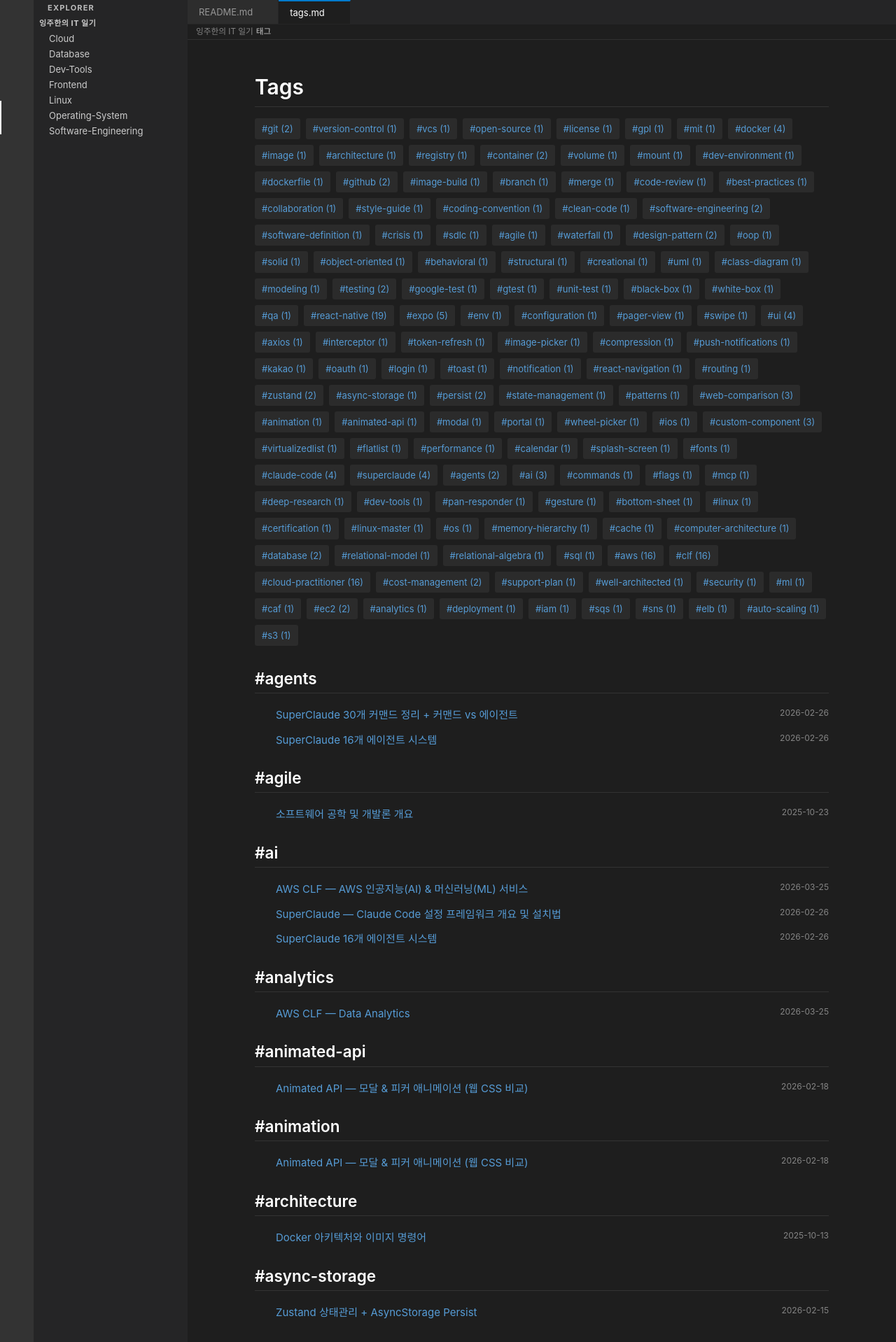
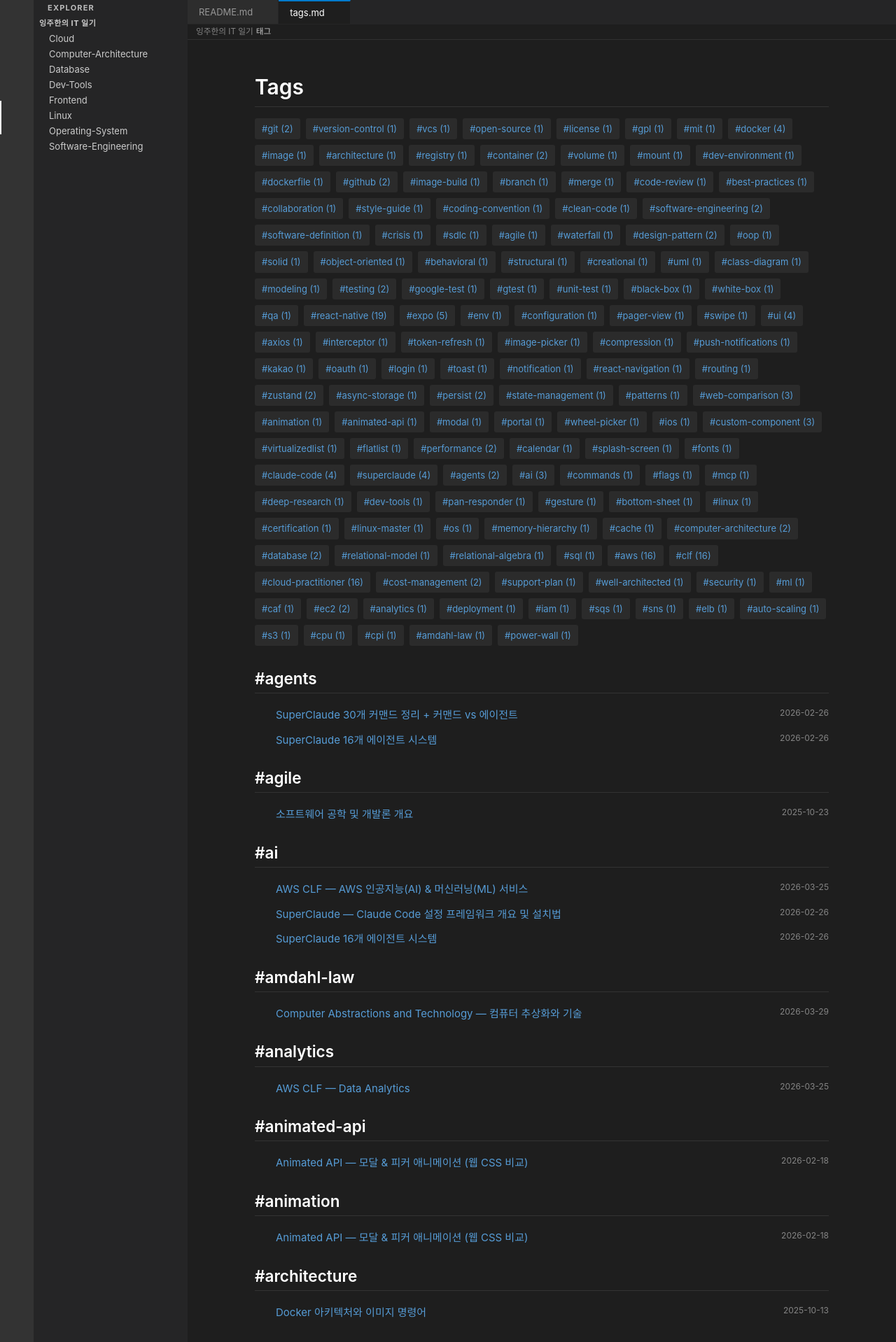
Before and after one commit to l2juhan/l2juhan.github.io, a Jekyll site: the page built from _pages/tags.md, in a window 1280 px wide. Shown: the top 1918 px of the page at 70% size. Built offline with Jekyll 4.4.1, drawn with Linux system fonts in a browser that asks for light colours; a style sheet for code colours, icons or effects is not loaded; part of the change alters nothing that is shown; some of the changed text lies outside the part shown.

Commit message:
Add Computer Abstractions and Technology post, update skill with formula rules
- 컴퓨터구조론 Ch.1 블로그 포스트 작성 (이미지 8장 포함)
- blog-post-writer-file 스킬에 수식 코드블록 규칙 추가

Co-Authored-By: Claude Opus 4.6 (1M context) <noreply@anthropic.com>

````diff
--- /dev/null
+++ b/_posts/2026-03-29-computer-abstractions-and-technology.md
@@ -0,0 +1,347 @@
+---
+title: "Computer Abstractions and Technology — 컴퓨터 추상화와 기술"
+date: 2026-03-29
+categories: [Computer-Architecture]
+tags: [computer-architecture, performance, cpu, cpi, amdahl-law, power-wall]
+description: "컴퓨터 구조의 핵심 추상화 계층, 성능 측정 방법, 전력 장벽, 멀티프로세서 전환까지 정리한다."
+---
+
+컴퓨터는 어떻게 구성되고, 성능은 어떻게 측정하는가. 컴퓨터 구조론의 첫 번째 챕터에서 다루는 핵심 개념들을 정리한다.
+
+## 컴퓨터의 분류
+
+컴퓨터는 용도에 따라 크게 네 가지로 나뉜다.
+
+| 분류 | 특징 |
+|---|---|
+| **개인용 컴퓨터(PC)** | 범용, 비용/성능 트레이드오프 |
+| **서버** | 네트워크 기반, 높은 용량·성능·신뢰성 |
+| **슈퍼컴퓨터** | 서버의 일종, 고성능 과학/공학 연산 특화 |
+| **임베디드 컴퓨터** | 시스템 내부에 내장, 전력/성능/비용 제약 엄격 |
+
+### Post-PC 시대
+
+스마트폰과 태블릿 같은 **개인 휴대 장치(PMD, Personal Mobile Device)**가 PC를 대체하고 있다. 소프트웨어의 일부는 PMD에서, 나머지는 **클라우드(Cloud)**에서 실행되는 구조가 보편화되었다. Amazon, Google 같은 기업이 운영하는 **창고 규모 컴퓨터(WSC, Warehouse Scale Computer)**가 이를 뒷받침한다.
+
+## 컴퓨터 구조의 7가지 핵심 아이디어
+
+1. **추상화(Abstraction)**를 통한 설계 단순화
+2. **공통 경우를 빠르게(Make the common case fast)**
+3. **병렬성(Parallelism)**을 통한 성능 향상
+4. **파이프라이닝(Pipelining)** — 단계별 처리로 처리량 증가
+5. **예측(Prediction)** — 분기 예측 등을 통한 성능 향상
+6. **메모리 계층(Hierarchy of memories)** — 빠르고 비싼 메모리 + 크고 싼 메모리 조합
+7. **중복(Redundancy)**을 통한 신뢰성 확보
+
+이 7가지 아이디어는 컴퓨터 구조 전반에 걸쳐 반복적으로 등장한다.
+
+## 프로그램 아래의 세계
+
+컴퓨터 시스템은 세 개의 층으로 구성된다.
+
+![소프트웨어-하드웨어 계층 구조](/assets/images/posts/computer-abstractions-and-technology/computer-abstractions-and-technology-1.png)
+
+- **응용 소프트웨어(Application Software)**: 고급 언어(HLL)로 작성
+- **시스템 소프트웨어(System Software)**: 컴파일러(HLL → 기계어 변환), 운영체제(I/O 관리, 메모리 관리, 태스크 스케줄링)
+- **하드웨어(Hardware)**: 프로세서, 메모리, I/O 컨트롤러
+
+### 프로그램 코드의 수준
+
+고급 언어로 작성된 코드가 실제 하드웨어에서 실행되기까지 여러 단계의 변환을 거친다.
+
+![프로그램 코드 변환 과정](/assets/images/posts/computer-abstractions-and-technology/computer-abstractions-and-technology-2.png)
+
+```
+고급 언어 (C, Python 등)
+    ↓ 컴파일러
+어셈블리 언어 (MIPS 등)
+    ↓ 어셈블러
+기계어 (이진수)
+```
+
+- **고급 언어(HLL)**: 문제 영역에 가까운 추상화, 생산성과 이식성 제공
+- **어셈블리 언어**: 기계어를 사람이 읽을 수 있는 형태로 표현한 것
+- **기계어**: 하드웨어가 직접 처리하는 이진 표현
+
+## 컴퓨터의 구성 요소
+
+데스크톱, 서버, 임베디드 — 종류와 무관하게 모든 컴퓨터는 동일한 구성 요소를 갖는다.
+
+![컴퓨터 구성 요소 다이어그램](/assets/images/posts/computer-abstractions-and-technology/computer-abstractions-and-technology-3.png)
+
+- **입출력(I/O)**: 사용자 인터페이스(디스플레이, 키보드, 마우스), 저장 장치(HDD, SSD), 네트워크 어댑터
+- **프로세서(CPU)**:
+  - **데이터패스(Datapath)**: 데이터에 대한 연산 수행
+  - **제어(Control)**: 데이터패스, 메모리 등의 순서를 조율
+  - **캐시 메모리(Cache)**: 빠른 SRAM 기반의 임시 저장소
+- **메모리(Memory)**: 실행 중인 프로그램과 데이터를 보관
+
+### 추상화 계층
+
+복잡성을 다루기 위해 추상화를 사용한다. 핵심 추상화 인터페이스는 다음과 같다.
+
+- **명령어 집합 구조(ISA, Instruction Set Architecture)**: 하드웨어/소프트웨어 경계의 인터페이스
+- **응용 이진 인터페이스(ABI, Application Binary Interface)**: ISA + 시스템 소프트웨어 인터페이스
+- **구현(Implementation)**: 인터페이스 아래의 실제 구현 세부사항
+
+ISA가 동일하면, 다른 구현(implementation)을 사용하더라도 같은 소프트웨어를 실행할 수 있다.
+
+## 프로세서와 메모리 기술
+
+전자 기술의 발전은 컴퓨터 성능 향상의 근본 동력이다.
+
+| 연도 | 기술 | 상대 성능/비용 |
+|---|---|---|
+| 1951 | 진공관 | 1 |
+| 1965 | 트랜지스터 | 35 |
+| 1975 | 집적 회로(IC) | 900 |
+| 1995 | VLSI | 2,400,000 |
+| 2013 | ULSI | 250,000,000,000 |
+
+### IC 제조 공정
+
+실리콘(Silicon)은 반도체로서, 재료를 추가하여 도체·절연체·스위치 특성을 만들 수 있다. IC 제조 과정은 다음과 같다.
+
+![IC 제조 공정 흐름도](/assets/images/posts/computer-abstractions-and-technology/computer-abstractions-and-technology-4.png)
+
+```
+실리콘 잉곳 → 슬라이서 → 빈 웨이퍼 → 20~40단계 가공 → 패턴 웨이퍼
+→ 웨이퍼 테스트 → 다이서(절단) → 테스트된 다이 → 패키징 → 최종 테스트 → 출하
+```
+
+**수율(Yield)**은 웨이퍼 당 정상 작동하는 다이의 비율이다. 예를 들어 Intel Core 10세대의 경우, 300mm 웨이퍼에서 506개의 칩을 생산하며 10nm 공정을 사용한다.
+
+## 성능
+
+### 응답 시간과 처리량
+
+- **응답 시간(Response Time)**: 하나의 작업을 완료하는 데 걸리는 시간
+- **처리량(Throughput)**: 단위 시간당 처리하는 작업의 총량
+
+프로세서를 더 빠른 것으로 교체하면 응답 시간이 줄어든다. 프로세서를 더 추가하면 처리량이 늘어난다(응답 시간은 변하지 않을 수도 있다).
+
+### 상대 성능
+
+```
+Performance = 1 / Execution Time
+```
+
+"X가 Y보다 n배 빠르다"는 다음을 의미한다:
+
+```
+Performance_X / Performance_Y = Execution Time_Y / Execution Time_X = n
+```
+
+예: 프로그램 실행에 A는 10초, B는 15초 걸린다면, A는 B보다 **1.5배 빠르다** (15/10 = 1.5).
+
+### CPU 시간
+
+- **경과 시간(Elapsed Time)**: 처리, I/O, OS 오버헤드, 유휴 시간 포함한 전체 시간
+- **CPU 시간(CPU Time)**: 해당 작업의 처리에만 소요된 시간 (I/O, 다른 작업 제외)
+
+### 클럭
+
+디지털 하드웨어는 일정한 주기의 **클럭(Clock)**에 의해 동작한다.
+
+![CPU 클럭 파형 다이어그램](/assets/images/posts/computer-abstractions-and-technology/computer-abstractions-and-technology-5.png)
+
+- **클럭 주기(Clock Period)**: 한 클럭 사이클의 지속 시간. 예: 0.25ns = 250ps
+- **클럭 주파수(Clock Rate)**: 초당 사이클 수. 예: 4.0GHz = 4.0 × 10⁹ Hz
+
+단위 정리:
+
+| 시간 단위 | 값 | 주파수 단위 | 값 |
+|---|---|---|---|
+| ms (밀리) | 10⁻³ | KHz (킬로) | 10³ |
+| μs (마이크로) | 10⁻⁶ | MHz (메가) | 10⁶ |
+| ns (나노) | 10⁻⁹ | GHz (기가) | 10⁹ |
+| ps (피코) | 10⁻¹² | THz (테라) | 10¹² |
+
+### CPU Time 공식
+
+```
+CPU Time = CPU Clock Cycles × Clock Cycle Time
+         = CPU Clock Cycles / Clock Rate
+```
+
+성능을 올리는 두 가지 방법:
+1. **클럭 사이클 수 줄이기** — 같은 작업을 더 적은 사이클로
+2. **클럭 속도 올리기** — 각 사이클을 더 빠르게
+
+여기서 핵심은 **트레이드오프**다. 클럭 속도를 올리면 한 사이클에 할 수 있는 일이 줄어들어 더 많은 사이클이 필요해진다. 반대로 사이클 수를 줄이면 한 사이클에 더 많은 일을 수행해야 하므로 클럭 속도가 낮아진다.
+
+**예제**: Computer A (2GHz, 10초 CPU Time) → Computer B (6초 CPU Time, 1.2배 사이클 수) 설계
+
+```
+Clock Cycles_A = 10s × 2GHz = 20 × 10⁹
+
+Clock Rate_B = (1.2 × 20 × 10⁹) / 6s = 24 × 10⁹ / 6s = 4GHz
+```
+
+### 명령어 수와 CPI
+
+**CPI(Cycles Per Instruction)**는 명령어 하나당 평균 클럭 사이클 수이다.
+
+```
+Clock Cycles = Instruction Count × CPI
+
+CPU Time = Instruction Count × CPI × Clock Cycle Time
+```
+
+- **명령어 수(Instruction Count)**: 프로그램, ISA, 컴파일러에 의해 결정
+- **CPI**: CPU 하드웨어에 의해 결정. 명령어 종류마다 CPI가 다를 수 있으므로 가중 평균을 사용
+
+**CPI 예제**: 같은 ISA를 사용하는 두 컴퓨터 비교
+
+| | Cycle Time | CPI |
+|---|---|---|
+| Computer A | 0.25ns (250ps) | 2.0 |
+| Computer B | 0.5ns (500ps) | 1.2 |
+
+```
+CPU Time_A = I × 2.0 × 250ps = I × 500ps
+CPU Time_B = I × 1.2 × 500ps = I × 600ps
+
+CPU Time_B / CPU Time_A = 600/500 = 1.2
+```
+
+A가 B보다 **1.2배 빠르다**.
+
+### CPI 세부 계산
+
+명령어 종류에 따라 CPI가 다를 때, 가중 평균 CPI를 계산한다.
+
+```
+CPI = Σ (CPI_i × Instruction Count_i / Instruction Count)
+```
+
+**예제**: 명령어 클래스 A(CPI=1), B(CPI=2), C(CPI=3)
+
+| | A | B | C | 총 명령어 | Clock Cycles | 평균 CPI |
+|---|---|---|---|---|---|---|
+| Sequence 1 | 2 | 1 | 2 | 5 | 2×1+1×2+2×3=**10** | 10/5=**2.0** |
+| Sequence 2 | 4 | 1 | 1 | 6 | 4×1+1×2+1×3=**9** | 9/6=**1.5** |
+
+명령어 수는 Sequence 2가 더 많지만, CPI가 낮아서 오히려 Clock Cycles가 적다.
+
+### 성능 요약
+
+![CPU Time 성능 공식 요약](/assets/images/posts/computer-abstractions-and-technology/computer-abstractions-and-technology-6.png)
+
+```
+CPU Time = (Instructions / Program) × (Clock Cycles / Instruction) × (Seconds / Clock Cycle)
+```
+
+각 요소에 영향을 미치는 것:
+
+| 요소 | 영향받는 항목 |
+|---|---|
+| **알고리즘** | 명령어 수, (CPI) |
+| **프로그래밍 언어** | 명령어 수, CPI |
+| **컴파일러** | 명령어 수, CPI |
+| **ISA** | 명령어 수, CPI, Clock Cycle Time |
+
+## 전력 장벽 (Power Wall)
+
+CMOS IC에서 전력 소비 공식:
+
+```
+Power = Capacitive Load × Voltage² × Frequency
+```
+
+![전력과 클럭 속도 추이 그래프](/assets/images/posts/computer-abstractions-and-technology/computer-abstractions-and-technology-7.png)
+
+지난 수십 년간 클럭 속도는 약 **×1000** 증가했지만, 전압을 5V에서 1V로 낮추고(×30) 전력 소비를 억제해왔다. 하지만 이제 **전압을 더 낮출 수 없고, 열을 더 이상 제거할 수 없는** 한계에 도달했다. 이것이 **전력 장벽(Power Wall)**이다.
+
+**예제**: 새 CPU가 기존 대비 용량 부하 85%, 전압·주파수 각각 15% 감소했다면:
+
+```
+P_new / P_old = 0.85 × 0.85² × 0.85 = 0.85⁴ = 0.52
+```
+
+전력을 약 절반으로 줄일 수 있다. 하지만 이것만으로는 부족하다.
+
+## 멀티프로세서로의 전환
+
+![단일 프로세서 성능 추이](/assets/images/posts/computer-abstractions-and-technology/computer-abstractions-and-technology-8.png)
+
+단일 프로세서의 성능 증가율은 시대에 따라 급격히 둔화되었다:
+- 1986~2003: 연 **52%** 증가
+- 2003~2011: 연 **23%** 증가
+- 2011~2015: 연 **12%** 증가
+- 2015 이후: 연 **3.5%** 증가
+
+전력 장벽으로 인해 클럭 속도를 더 올릴 수 없게 되자, **멀티코어 프로세서**로 방향을 전환했다. 하나의 칩에 여러 개의 프로세서를 넣는 것이다.
+
+하지만 멀티코어는 **명시적 병렬 프로그래밍**을 요구한다. 로드 밸런싱, 통신 및 동기화 최적화 등의 난제가 뒤따른다. 명령어 수준 병렬성(ILP)처럼 하드웨어가 알아서 처리해주는 것과는 다르다.
+
+## SPEC 벤치마크
+
+실제 성능을 측정하기 위해 **SPEC(Standard Performance Evaluation Corporation)**에서 벤치마크를 개발한다.
+
+- **SPEC CPU2017**: 선별된 프로그램들의 실행 시간을 측정. I/O를 최소화하여 CPU 성능에 집중
+- 기준 머신 대비 성능 비율의 **기하 평균(Geometric Mean)**으로 요약
+
+```
+Geometric Mean = ⁿ√(∏ Execution Time Ratio_i)    (i = 1 ~ n)
+```
+
+### SPEC Power 벤치마크
+
+전력 효율도 중요한 지표다. 다양한 부하 수준(0%~100%)에서의 **성능 대비 전력 소비**를 측정한다.
+
+```
+Overall ssj_ops per Watt = Σ ssj_ops_i / Σ power_i    (i = 0 ~ 10)
+```
+
+## 함정과 오류
+
+### Amdahl's Law (암달의 법칙)
+
+시스템의 일부를 개선했을 때, 전체 성능 향상은 개선되지 않은 부분에 의해 제한된다.
+
+```
+T_improved = T_affected / improvement factor + T_unaffected
+```
+
+**예제**: 전체 100초 중 곱셈이 80초를 차지한다. 전체 성능을 5배로 올리려면 곱셈을 얼마나 개선해야 하는가?
+
+```
+20 = 80/n + 20
+```
+
+**불가능하다.** 곱셈 시간을 0으로 만들어도 20초가 남기 때문에, 최대 5배(100/20) 향상이 한계다. 여기서 핵심 교훈: **공통 경우를 빠르게 만들어라(Make the common case fast)**.
+
+### MIPS의 함정
+
+**MIPS(Million Instructions Per Second)**는 성능 지표로 부적절하다.
+
+```
+MIPS = Instruction Count / (Execution Time × 10⁶)
+     = Clock Rate / (CPI × 10⁶)
+```
+
+문제점:
+- ISA가 다른 컴퓨터 간 비교 불가 — 명령어의 복잡도가 다르다
+- 같은 CPU에서도 프로그램마다 CPI가 달라 MIPS 값이 변한다
+- 단순한 명령어를 많이 실행하면 MIPS는 높지만, 실제 작업 효율은 낮을 수 있다
+
+### Idle 상태의 전력 오류
+
+SPEC Power 벤치마크 기준:
+- 100% 부하: 347W
+- 50% 부하: 183W (53%)
+- 10% 부하: 115W (33%)
+
+부하가 10%여도 전력 소비는 33%나 된다. **전력 소비가 부하에 비례하지 않는다.** Google 데이터센터는 대부분 10~50% 부하로 운영되므로, **부하에 비례하는 전력 소비(power proportional)** 설계가 중요하다.
+
+## 정리
+
+| 개념 | 핵심 |
+|---|---|
+| 추상화 계층 | HW/SW 복잡성을 계층적으로 분리 |
+| ISA | 하드웨어/소프트웨어 경계의 핵심 인터페이스 |
+| CPU Time 공식 | 명령어 수 × CPI × Clock Cycle Time |
+| 전력 장벽 | 전압·발열 한계로 클럭 속도 증가 불가 |
+| 멀티코어 | 전력 장벽의 대안, 병렬 프로그래밍 필요 |
+| Amdahl's Law | 부분 개선의 한계, 공통 경우 최적화가 핵심 |
````
Also changed, not shown: .claude/skills/blog-post-writer-file/SKILL.md, assets/images/posts/computer-abstractions-and-technology/computer-abstractions-and-technology-1.png (added), assets/images/posts/computer-abstractions-and-technology/computer-abstractions-and-technology-2.png (added), assets/images/posts/computer-abstractions-and-technology/computer-abstractions-and-technology-3.png (added), assets/images/posts/computer-abstractions-and-technology/computer-abstractions-and-technology-4.png (added), assets/images/posts/computer-abstractions-and-technology/computer-abstractions-and-technology-5.png (added), assets/images/posts/computer-abstractions-and-technology/computer-abstractions-and-technology-6.png (added), assets/images/posts/computer-abstractions-and-technology/computer-abstractions-and-technology-7.png (added), assets/images/posts/computer-abstractions-and-technology/computer-abstractions-and-technology-8.png (added).
